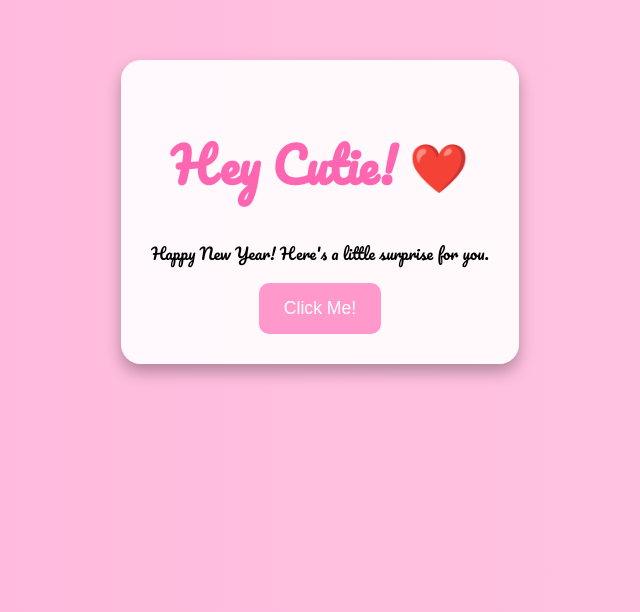
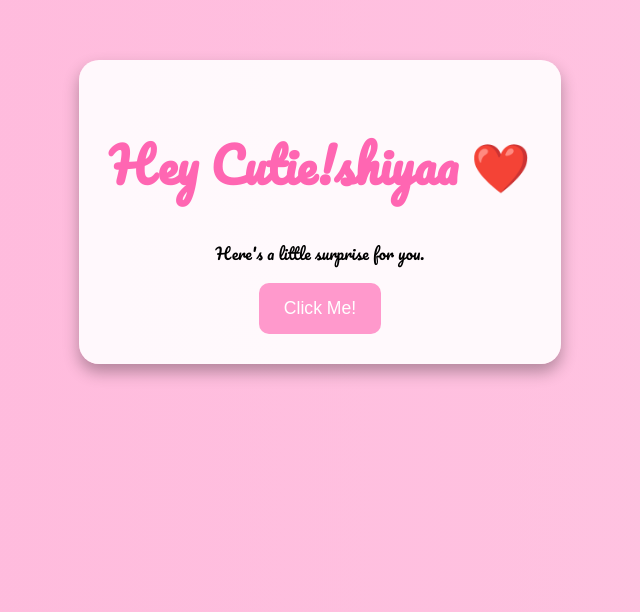
Before and after one commit to 123643/Happy-new-year, a plain HTML site: page index.html in a window 1280 px wide. Shown: the part 188-800 px from the top of the page, without its empty margins (320-960 px from the left). Drawn offline with Linux system fonts and the light colour scheme.

Commit message:
Update index.html

```diff
--- a/index.html
+++ b/index.html
@@ -126,8 +126,8 @@
 <body>
   <!-- Welcome Screen -->
   <div id="welcome">
-    <h1>Hey Cutie! ❤️</h1>
-    <p>Happy New Year! Here's a little surprise for you.</p>
+    <h1>Hey Cutie!shiyaa ❤️</h1>
+    <p> Here's a little surprise for you.</p>
     <button onclick="showPopup()">Click Me!</button>
   </div>
 
```
